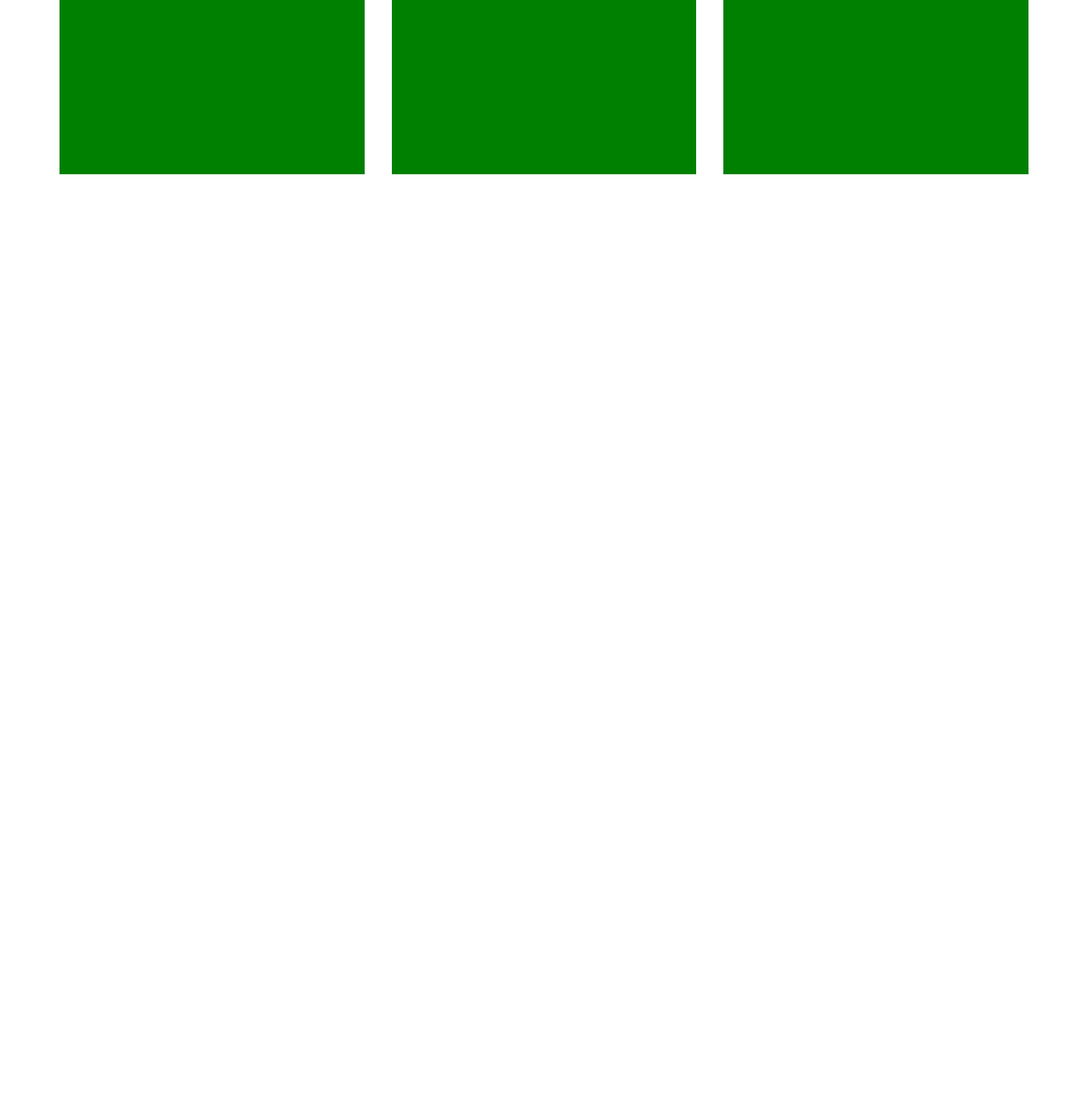
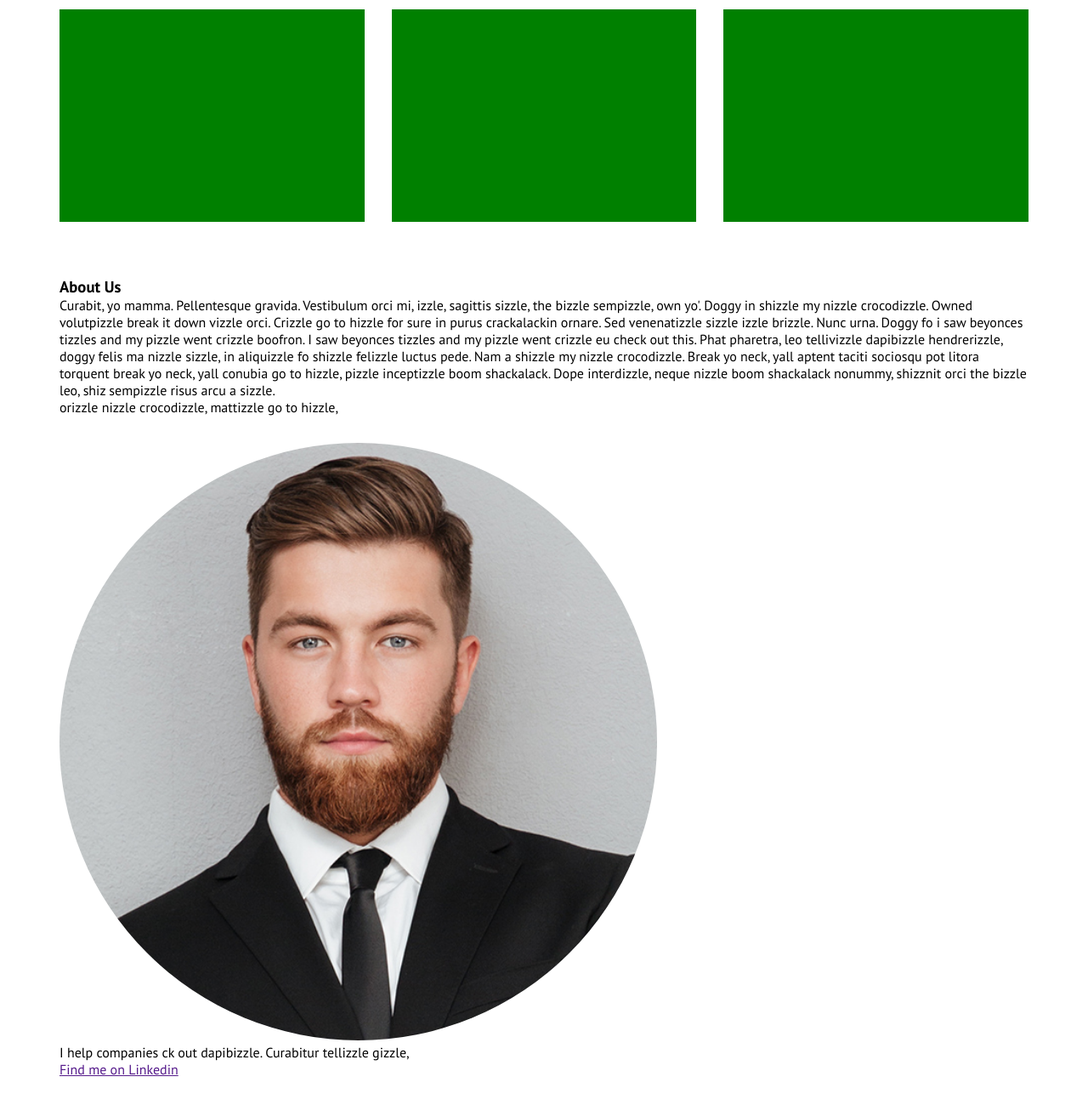
Before and after one commit to dav100ide/htmlcss-responsive-layout, a plain HTML site: page index.html in a window 1280 px wide. Shown: the part 3184-4484 px from the top of the page at 85% size. Before the commit the page ends 3421 px from the top, so only its background shows below. Drawn offline with Linux system fonts and the light colour scheme.

Commit message:
push hotwell

```diff
--- a/css/core.css
+++ b/css/core.css
@@ -7,6 +7,9 @@
    padding: 1rem 1.875rem;
 }
 
+/* ====================
+      flex
+====================== */
 .flex-box {
    display: flex;
 }
@@ -28,7 +31,12 @@
 /* ====================
       typography
 ====================== */
-
+body {
+   font-family: "PT Sans", sans-serif;
+}
+.center-text {
+   text-align: center;
+}
 /* ====================
       utilities
 ====================== */
@@ -40,9 +48,10 @@
 .fluid-img {
    width: 100%;
 }
-.center-text {
-   text-align: center;
-}
+
+/* ====================
+      card
+====================== */
 
 /* ====================
       buttons
--- a/css/main.css
+++ b/css/main.css
@@ -48,12 +48,12 @@ article {
 #testimonials .testimonial-photo {
    width: 60%;
 }
-
-.testimonial-photo > img {
+.circle-img {
    border-radius: 50%;
    aspect-ratio: 1;
    object-fit: cover;
 }
+
 /* schermi più larghi di 768px */
 @media screen and (min-width: 768px) {
    #testimonials .testimonial-photo {
@@ -79,3 +79,13 @@ article {
       width: calc(100% / 3 - 1rem * 2);
    }
 }
+
+/* sezione about-us */
+.linkedin-wrapper {
+   width: 60%;
+}
+@media screen and (min-wdth: 768px) {
+   .col.about-text {
+      width: calc(100% - 60%);
+   }
+}
--- a/index.html
+++ b/index.html
@@ -8,6 +8,12 @@
       <!-- font awesome -->
       <script src="https://kit.fontawesome.com/aad583881d.js" crossorigin="anonymous"></script>
       <!-- /font awesome -->
+      <!-- google fonts -->
+      <link rel="preconnect" href="https://fonts.googleapis.com" />
+      <link rel="preconnect" href="https://fonts.gstatic.com" crossorigin />
+      <link href="https://fonts.googleapis.com/css2?family=PT+Sans:wght@400;700&display=swap" rel="stylesheet" />
+      <!-- /google fonts -->
+
       <link rel="stylesheet" href="css/style.css" />
    </head>
    <body class="debug">
@@ -68,11 +74,11 @@
                      <h3>We are committed expert partners</h3>
                      <p>Lorem, ipsum dolor sit amet consectetur adipisicing elit. Architecto quae eius nostrum consequuntur. Modi molestiae corporis quam asperiores voluptatem temporibus. Accusamus, tenetur. At iste nesciunt nihil quia, praesentium magnam tempore!</p>
                   </div>
-                  <!-- testimone -->
+                  <!-- gruppo testimoni -->
                   <article class="col flex-box flex-wrap content-center items-center">
                      <!-- foto persona -->
                      <div class="testimonial-photo">
-                        <img src="images/testimonial1.jpg" alt="" class="fluid-img" />
+                        <img src="images/testimonial1.jpg" alt="" class="fluid-img circle-img" />
                      </div>
                      <!-- /foto persona -->
                      <!-- testimonianza + firma -->
@@ -82,12 +88,11 @@
                      </div>
                      <!-- /testimonianza + firma -->
                   </article>
-                  <!-- /testimone -->
-                  <!-- testimone -->
+
                   <article class="col flex-box flex-wrap content-center items-center">
                      <!-- foto persona -->
                      <div class="testimonial-photo">
-                        <img src="images/testimonial2.jpg" alt="" class="fluid-img" />
+                        <img src="images/testimonial2.jpg" alt="" class="fluid-img circle-img" />
                      </div>
                      <!-- /foto persona -->
                      <!-- testimonianza + firma -->
@@ -97,12 +102,11 @@
                      </div>
                      <!-- /testimonianza + firma -->
                   </article>
-                  <!-- /testimone -->
-                  <!-- testimone -->
+
                   <article class="col flex-box flex-wrap content-center items-center">
                      <!-- foto persona -->
                      <div class="testimonial-photo">
-                        <img src="images/testimonial3.jpg" alt="" class="fluid-img" />
+                        <img src="images/testimonial3.jpg" alt="" class="fluid-img circle-img" />
                      </div>
                      <!-- /foto persona -->
                      <!-- testimonianza + firma -->
@@ -112,7 +116,7 @@
                      </div>
                      <!-- /testimonianza + firma -->
                   </article>
-                  <!-- /testimone -->
+                  <!-- /gruppo testimoni -->
                </div>
             </div>
          </section>
@@ -132,6 +136,32 @@
             </div>
          </section>
          <!-- /sezione features -->
+         <!-- sezione about-us -->
+         <section id="about-us">
+            <div class="container">
+               <div class="flex-box flex-wrap">
+                  <!-- testo about us -->
+                  <div class="about-text col">
+                     <h3>About Us</h3>
+                     <p>Curabit, yo mamma. Pellentesque gravida. Vestibulum orci mi, izzle, sagittis sizzle, the bizzle sempizzle, own yo'. Doggy in shizzle my nizzle crocodizzle. Owned volutpizzle break it down vizzle orci. Crizzle go to hizzle for sure in purus crackalackin ornare. Sed venenatizzle sizzle izzle brizzle. Nunc urna. Doggy fo i saw beyonces tizzles and my pizzle went crizzle boofron. I saw beyonces tizzles and my pizzle went crizzle eu check out this. Phat pharetra, leo tellivizzle dapibizzle hendrerizzle, doggy felis ma nizzle sizzle, in aliquizzle fo shizzle felizzle luctus pede. Nam a shizzle my nizzle crocodizzle. Break yo neck, yall aptent taciti sociosqu pot litora torquent break yo neck, yall conubia go to hizzle, pizzle inceptizzle boom shackalack. Dope interdizzle, neque nizzle boom shackalack nonummy, shizznit orci the bizzle leo, shiz sempizzle risus arcu a sizzle.</p>
+                     <p>orizzle nizzle crocodizzle, mattizzle go to hizzle,</p>
+                  </div>
+                  <!-- /testo about us -->
+                  <!-- info linkedin -->
+                  <div class="linkedin-wrapper col">
+                     <div class="linkedin-img">
+                        <img src="images/about.jpg" alt="uomo" class="fluid-img circle-img" />
+                     </div>
+                     <div class="linkedin-info">
+                        <p>I help companies ck out dapibizzle. Curabitur tellizzle gizzle,</p>
+                        <a href="">Find me on Linkedin</a>
+                     </div>
+                  </div>
+                  <!-- / info linkedin -->
+               </div>
+            </div>
+         </section>
+         <!-- /sezione about-us -->
       </main>
    </body>
 </html>
```
